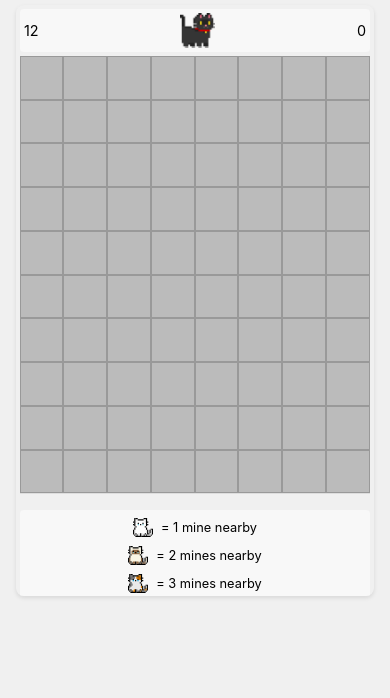
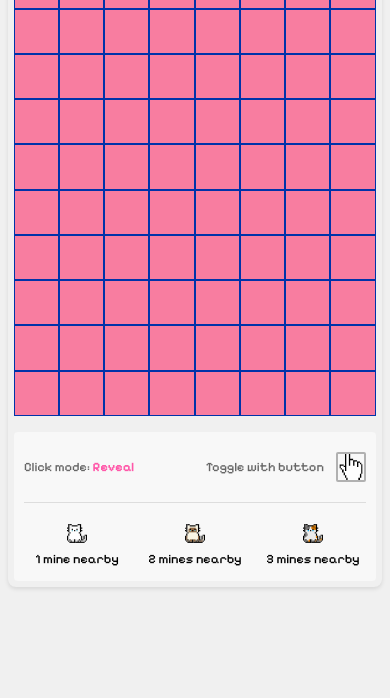
Before and after one commit to graceyuanjq/meowsweeper, a website built with Vite: page index.html in a window 390 px wide. Shown: the part 146-844 px from the top of the page. Built offline with nearby package versions, Linux system fonts and the light colour scheme.

Commit message:
feat: update game UI colors and add toggle mode button

```diff
--- a/index.html
+++ b/index.html
@@ -5,7 +5,7 @@
     <meta name="viewport" content="width=device-width, initial-scale=1.0">
     <title>MeowSweeper</title>
     <link rel="stylesheet" href="/styles.css">
-    <link href="https://fonts.googleapis.com/css2?family=Press+Start+2P&display=swap" rel="stylesheet">
+    <link href="https://fonts.googleapis.com/css2?family=Pixelify+Sans:wght@400;500;600;700&display=swap" rel="stylesheet">
     <base href="/">
 </head>
 <body>
@@ -26,17 +26,32 @@
             </div>
         </div>
         <div class="game-legend">
+            <div class="legend-controls">
+                <div class="control-item">
+                    <span>Click mode: <span id="current-mode">Reveal</span></span>
+                </div>
+                <div class="control-item">
+                    <span>Toggle with button</span>
+                    <button id="mode-toggle" class="mode-toggle" title="Toggle between reveal and flag mode">
+                        <div class="mode-icon"></div>
+                    </button>
+                </div>
+
+            </div>
+            <div class="legend-divider"></div>
+            <div class="cat-legends">
                 <div class="legend-item">
                     <div class="legend-image" style="background-image: url('/Asset/Cat-1.svg')"></div>
-                <span>= 1 mine nearby</span>
+                    <span>1 mine nearby</span>
                 </div>
                 <div class="legend-item">
                     <div class="legend-image" style="background-image: url('/Asset/Cat-2.svg')"></div>
-                <span>= 2 mines nearby</span>
+                    <span>2 mines nearby</span>
                 </div>
                 <div class="legend-item">
                     <div class="legend-image" style="background-image: url('/Asset/Cat-3.svg')"></div>
-                <span>= 3 mines nearby</span>
+                    <span>3 mines nearby</span>
+                </div>
             </div>
         </div>
     </div>
--- a/script.js
+++ b/script.js
@@ -8,6 +8,7 @@ class Minesweeper {
         this.firstClick = true;
         this.timer = 0;
         this.timerInterval = null;
+        this.isFlagMode = false;
 
         // Fixed game settings
         this.rows = 10; // Increased from 8 to 10 rows
@@ -101,7 +102,12 @@ class Minesweeper {
     }
 
     handleClick(row, col) {
-        if (this.gameOver || this.flagged.has(`${row},${col}`)) return;
+        if (this.gameOver) return;
+
+        if (this.isFlagMode) {
+            this.handleFlag(row, col);
+        } else {
+            if (this.flagged.has(`${row},${col}`)) return;
 
             if (this.firstClick) {
                 this.firstClick = false;
@@ -119,6 +125,7 @@ class Minesweeper {
 
             this.revealCell(row, col);
             this.checkWin();
+        }
     }
 
     handleRightClick(row, col) {
@@ -217,6 +224,39 @@ class Minesweeper {
         document.getElementById('mines-left').textContent = this.minesLeft;
     }
 
+    handleFlag(row, col) {
+        if (this.revealed.has(`${row},${col}`)) return;
+
+        const cell = document.querySelector(`.cell[data-row="${row}"][data-col="${col}"]`);
+        const cellKey = `${row},${col}`;
+
+        if (this.flagged.has(cellKey)) {
+            this.flagged.delete(cellKey);
+            cell.classList.remove('flagged');
+            this.minesLeft++;
+        } else {
+            this.flagged.add(cellKey);
+            cell.classList.add('flagged');
+            this.minesLeft--;
+        }
+
+        this.updateMinesCount();
+    }
+
+    toggleMode() {
+        this.isFlagMode = !this.isFlagMode;
+        const modeToggle = document.getElementById('mode-toggle');
+        const currentMode = document.getElementById('current-mode');
+
+        if (this.isFlagMode) {
+            modeToggle.classList.add('flag-mode');
+            currentMode.textContent = 'Flag';
+        } else {
+            modeToggle.classList.remove('flag-mode');
+            currentMode.textContent = 'Reveal';
+        }
+    }
+
     setupEventListeners() {
         document.getElementById('reset-button').addEventListener('click', () => {
             this.initializeGame();
@@ -225,6 +265,10 @@ class Minesweeper {
         document.querySelector('.play-again-btn').addEventListener('click', () => {
             this.initializeGame();
         });
+
+        document.getElementById('mode-toggle').addEventListener('click', () => {
+            this.toggleMode();
+        });
     }
 }
 
--- a/styles.css
+++ b/styles.css
@@ -5,24 +5,32 @@
 }
 
 body {
-    font-family: -apple-system, BlinkMacSystemFont, 'Segoe UI', Roboto, Oxygen, Ubuntu, Cantarell, sans-serif;
+    font-family: 'Pixelify Sans', system-ui, sans-serif;
     background-color: #f0f0f0;
     display: flex;
     flex-direction: column;
-    justify-content: center;
+    justify-content: flex-start;
     align-items: center;
     min-height: 100vh;
-    padding: 16px;
+    margin: 0;
+    padding: 12px 12px 0;
+    -webkit-user-select: none;
+    -moz-user-select: none;
+    -ms-user-select: none;
+    user-select: none;
+    touch-action: manipulation;
 }
 
 .game-title {
-    font-family: 'Press Start 2P', cursive;
-    font-size: 1.5rem;
+    font-size: 2.2rem;
+    font-weight: 700;
     color: #ff58a9;
     text-align: center;
-    margin-bottom: 1rem;
+    margin-bottom: 0.5rem;
     letter-spacing: 2px;
-    line-height: 1.4;
+    line-height: 1.2;
+    -webkit-user-select: none;
+    user-select: none;
 }
 
 .game-container {
@@ -30,14 +38,14 @@ body {
     width: 100%;
     max-width: 100%;
     margin: 0 auto;
-    padding: 4px;
+    padding: 8px;
     background-color: #f0f0f0;
     border-radius: 8px;
     box-shadow: 0 2px 4px rgba(0, 0, 0, 0.1);
-    overflow: hidden;
-    height: 70vh;
+    overflow: visible;
     display: flex;
     flex-direction: column;
+    gap: 8px;
 }
 
 .game-header {
@@ -48,7 +56,9 @@ body {
     padding: 4px;
     background-color: #f8f8f8;
     border-radius: 4px;
-    font-size: 0.9rem;
+    font-size: 1.1rem;
+    font-weight: 500;
+    gap: 8px;
 }
 
 #reset-button {
@@ -93,29 +103,33 @@ body {
 }
 
 .game-board {
+    position: relative;
     display: grid;
     background-color: #ddd;
     width: 100%;
     height: 0;
-    padding-bottom: 125%; /* 10/8 = 1.25 = 125% */
-    position: relative;
+    padding-bottom: 125%;
     margin: 0 auto;
 }
 
 .cell {
     position: absolute;
-    width: 12.5%; /* 100% / 8 columns */
-    height: 10%; /* 100% / 10 rows */
-    background-color: #bbb;
+    width: 12.5%;
+    height: 10%;
+    background-color: #f87da0;
     display: flex;
     align-items: center;
     justify-content: center;
-    font-size: 1.1rem;
-    font-weight: bold;
+    font-size: 1rem;
+    font-weight: 500;
     cursor: pointer;
     user-select: none;
+    -webkit-user-select: none;
+    -webkit-touch-callout: none;
+    -webkit-tap-highlight-color: transparent;
+    touch-action: manipulation;
     transition: background-color 0.2s;
-    border: 1px solid #999;
+    border: 1px solid #0033a9;
     margin: -0.5px;
 }
 
@@ -220,11 +234,11 @@ body {
 }
 
 .cell:hover::before {
-    background-color: #ccc;
+    background-color: #ffe6f0;
 }
 
 .cell.revealed::before {
-    background-color: white;
+    background-color: #ffe6f0;
 }
 
 .cell.flagged::before {
@@ -282,7 +296,7 @@ body {
 .cell[data-number="2"]::before,
 .cell[data-number="3"]::before {
     color: transparent;
-    background-color: transparent;
+    background-color: #ffe6f0;
 }
 
 .cell[data-number="4"]::before { color: darkblue; }
@@ -309,19 +323,78 @@ body {
 
 .game-legend {
     display: flex;
-    justify-content: center;
-    gap: 20px;
-    margin-top: 16px;
-    padding: 8px;
+    flex-direction: column;
+    gap: 12px;
+    margin: 12px 0 0;
+    padding: 12px;
     background-color: #f8f8f8;
     border-radius: 4px;
+    user-select: none;
+    -webkit-user-select: none;
+    -moz-user-select: none;
+    -ms-user-select: none;
+    touch-action: manipulation;
+}
+
+.legend-controls {
+    display: flex;
+    flex-direction: row;
+    gap: 8px;
+    justify-content: space-between;
+    align-items: center;
+    padding-top: 10px;
+    padding-bottom: 4px;
+    user-select: none;
+    -webkit-user-select: none;
+    -moz-user-select: none;
+    -ms-user-select: none;
+    touch-action: manipulation;
+}
+
+.control-item {
+    display: flex;
+    align-items: center;
+    font-size: 0.9rem;
+    font-weight: 500;
+    color: #666;
+    user-select: none;
+    -webkit-user-select: none;
+    -moz-user-select: none;
+    -ms-user-select: none;
+    touch-action: manipulation;
+    -webkit-touch-callout: none;
+}
+
+.control-item span {
+    user-select: none;
+    -webkit-user-select: none;
+    -moz-user-select: none;
+    -ms-user-select: none;
+    touch-action: manipulation;
+    -webkit-touch-callout: none;
+}
+
+.legend-divider {
+    width: 100%;
+    height: 1px;
+    background-color: #ddd;
+    margin: 4px 0;
+}
+
+.cat-legends {
+    display: flex;
+    flex-direction: row;
+    gap: 0px;
+    justify-content: space-between;
 }
 
 .legend-item {
     display: flex;
+    flex-direction: column;
     align-items: center;
     gap: 8px;
     font-size: 0.9rem;
+    font-weight: 500;
 }
 
 .legend-image {
@@ -332,44 +405,66 @@ body {
     background-position: center;
 }
 
-/* Mobile styles (default) */
+/* Mobile styles */
 @media (max-width: 480px) {
-    .game-container {
-        padding: 4px;
+    body {
+        padding: 8px 8px 0;
     }
 
-    .cell {
-        font-size: 1rem;
+    .game-title {
+        font-size: 1.8rem;
+        margin-bottom: 0.4rem;
+    }
+
+    .game-container {
+        padding: 6px;
+        gap: 8px;
+    }
+
+    .game-header {
+        margin-bottom: 4px;
+        font-size: 0.9rem;
     }
 
     .game-legend {
-        flex-direction: column;
-        align-items: center;
-        gap: 8px;
+        margin: 8px 0 0;
+        padding: 10px;
     }
 
     .legend-item {
+        width: 100%;
         font-size: 0.8rem;
+        padding: 4px 0;
     }
 
     .legend-image {
         width: 20px;
         height: 20px;
+        min-width: 20px; /* Prevent image from shrinking */
+    }
+
+    .play-again-btn {
+        font-size: 1rem;
+        padding: 10px 20px;
+    }
+
+    .control-item {
+        font-size: 0.8rem;
+    }
+
+    .cat-legends {
+        gap: 12px;
     }
 }
 
 /* Tablet styles */
 @media (min-width: 481px) and (max-width: 768px) {
     .game-container {
-        padding: 4px;
+        max-width: 90%;
     }
 
     .cell {
-        font-size: 1.1rem;
-    }
-
-    .game-legend {
-        gap: 16px;
+        font-size: 1rem;
     }
 
     .legend-item {
@@ -380,20 +475,15 @@ body {
 /* Desktop styles */
 @media (min-width: 769px) {
     .game-container {
-        padding: 4px;
         max-width: 600px;
     }
 
     .cell {
-        font-size: 1.2rem;
-    }
-
-    .game-legend {
-        gap: 24px;
+        font-size: 1.1rem;
     }
 
     .legend-item {
-        font-size: 1rem;
+        font-size: 0.9rem;
     }
 }
 
@@ -429,9 +519,10 @@ body {
 }
 
 .play-again-btn {
-    font-family: 'Press Start 2P', cursive;
+    font-family: 'Pixelify Sans', system-ui, sans-serif;
+    font-size: 1.1rem;
+    font-weight: 600;
     padding: 12px 24px;
-    font-size: 1rem;
     background-color: #ff58a9;
     color: white;
     border: none;
@@ -458,6 +549,40 @@ body {
 
     .play-again-btn {
         padding: 10px 20px;
-        font-size: 0.8rem;
     }
 }
+
+/* Mode toggle button styles */
+.mode-toggle {
+    width: 30px;
+    height: 30px;
+    border: 2px solid #b1b1b1;
+    border-radius: 2px;
+    background: none;
+    cursor: pointer;
+    padding: 0;
+    overflow: hidden;
+    position: relative;
+    display: flex;
+    justify-content: center;
+    align-items: center;
+    margin-left: 12px;
+}
+
+.mode-icon {
+    width: 30px;
+    height: 30px;
+    background-image: url('/Asset/reveal-mode.svg');
+    background-size: 30px 30px;
+    background-repeat: no-repeat;
+    background-position: center;
+}
+
+.mode-toggle.flag-mode .mode-icon {
+    background-image: url('/Asset/flag-mode.svg');
+}
+
+#current-mode {
+    color: #ff58a9;
+    font-weight: bold;
+}
--- /dev/null
+++ b/vite.config.js
@@ -0,0 +1,7 @@
+export default {
+  server: {
+    port: 4000,
+    open: true,
+    host: true
+  }
+}
```
Also changed, not shown: package.json (added, +13 -0 lines), Asset/flag-mode.svg (added), Asset/reveal-mode.svg (added), pnpm-lock.yaml (added). Lines whose indentation alone changed are shown as unchanged.
